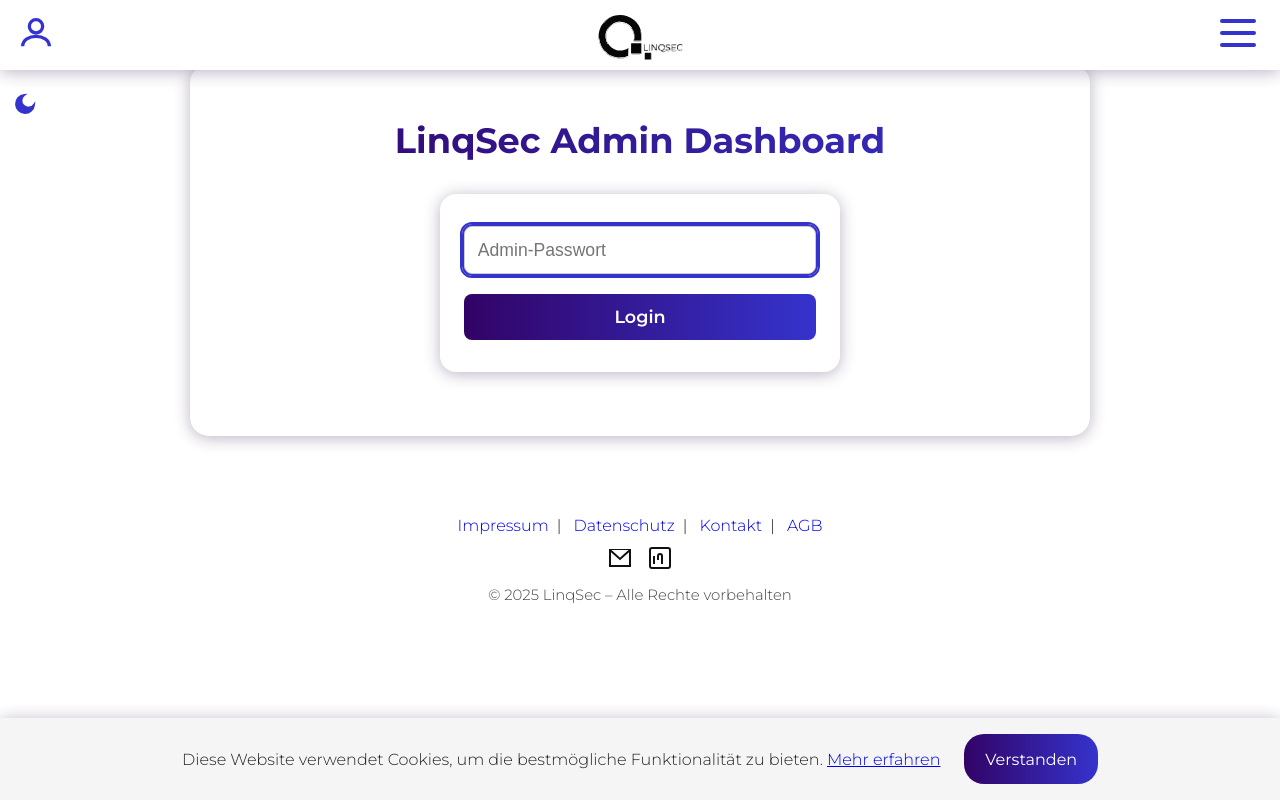
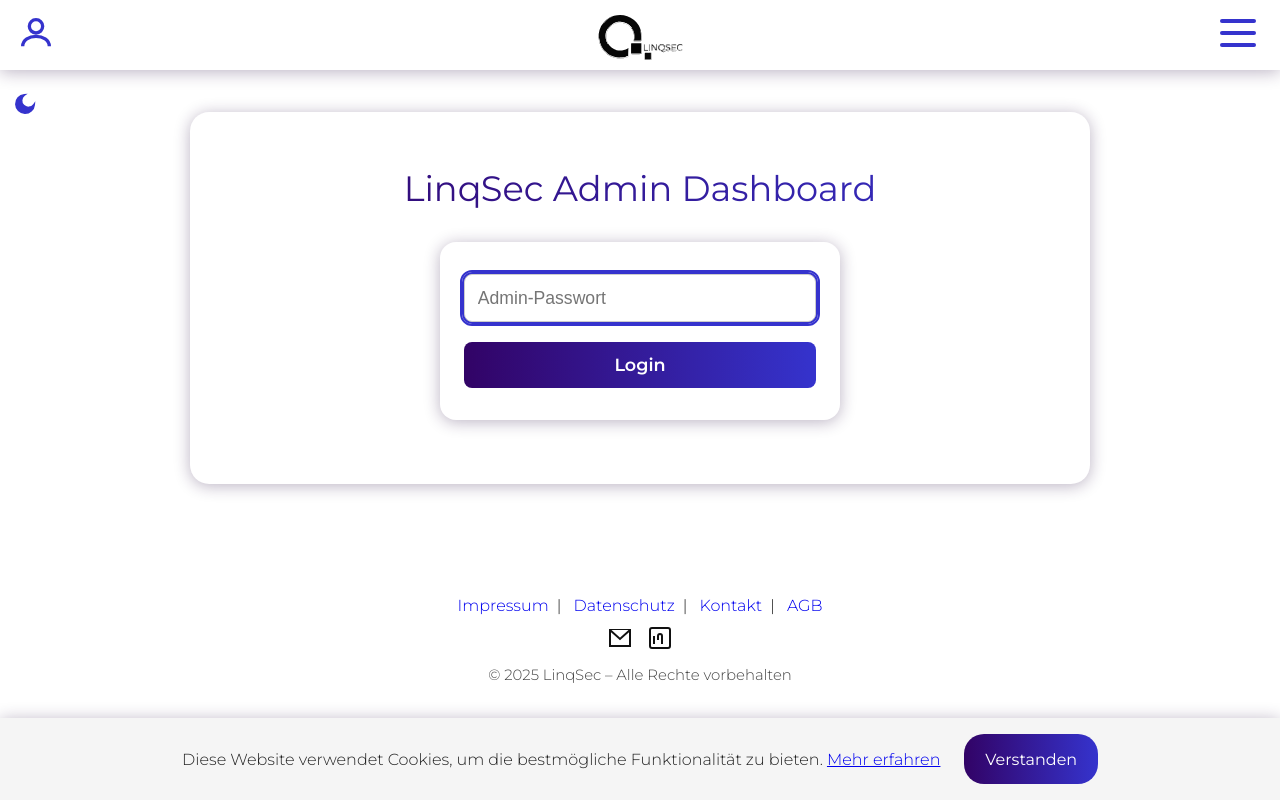
Before and after one commit to Linqsec/Linqsec, a website: page admin.html in a window 1280 px wide. Drawn offline with Linux system fonts and the light colour scheme.

Commit message:
modified:   admin.html

```diff
--- a/admin.html
+++ b/admin.html
@@ -47,7 +47,7 @@
     }
     .dashboard-container {
       max-width: 900px;
-      margin: 2rem auto;
+      margin: 5rem auto;
       padding: 2rem 1rem;
       background: var(--bg);
       box-shadow: var(--shadow);
@@ -62,7 +62,7 @@
       -webkit-text-fill-color: transparent;
       background-clip: text;
       /* text-fill-color entfernt, da nicht standardisiert */
-      font-weight: 700;
+      font-weight: 400;
     }
     .login-section, .admin-section {
       display: none;
```
